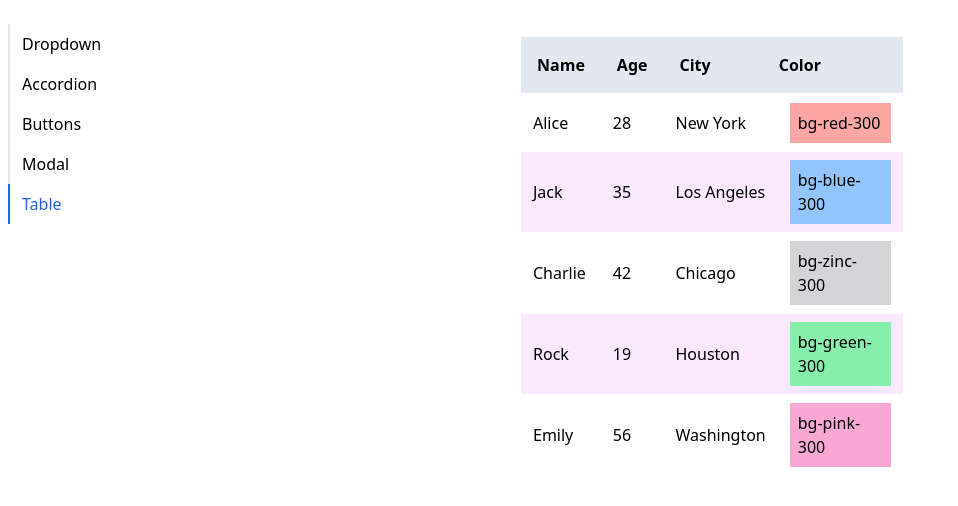
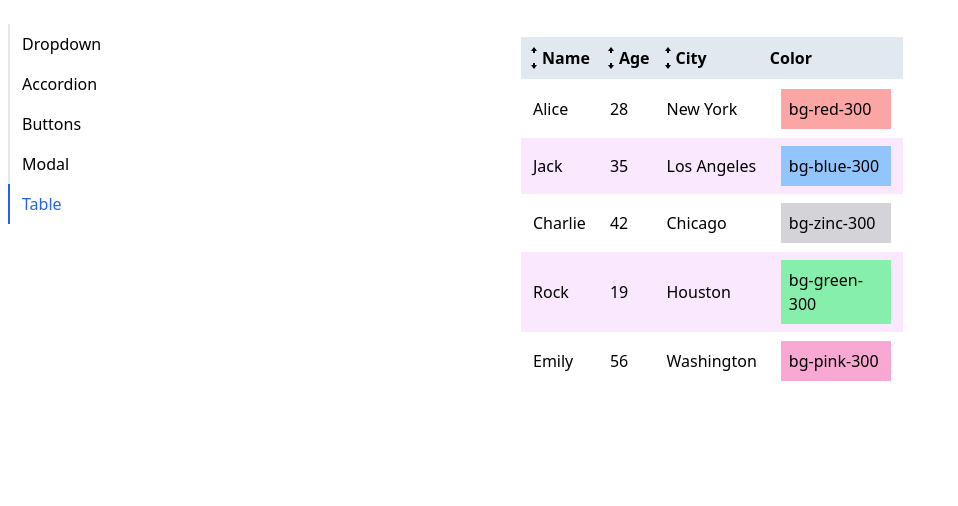
Before and after one commit to nath-Nipan-2022/navigation-project, a React (Vite) app: page /table in a window 1280 px wide. Shown: the top 506 px of the page, without its empty margins (0-958 px from the left). Built offline with nearby package versions, Linux system fonts and the light colour scheme.

Commit message:
sorting icons added!

```diff
--- a/src/components/SortableTable.jsx
+++ b/src/components/SortableTable.jsx
@@ -1,5 +1,6 @@
 import { useState } from "react";
 import Table from "./Table";
+import { GoArrowSmallUp, GoArrowSmallDown } from "react-icons/go";
 
 const SortableTable = (props) => {
   const [sortOrder, setSortOrder] = useState(null);
@@ -7,6 +8,12 @@ const SortableTable = (props) => {
   const { config, data } = props;
 
   const handleClick = (label) => {
+    if (sortBy && label !== sortBy) {
+      setSortBy(label);
+      setSortOrder("asc");
+      return;
+    }
+
     if (sortOrder === null) {
       setSortOrder("asc");
       setSortBy(label);
@@ -50,9 +57,12 @@ const SortableTable = (props) => {
         header: () => (
           <th
             onClick={() => handleClick(column.label)}
-            className="p-4 cursor-pointer"
+            className="cursor-pointer hover:bg-slate-100"
           >
-            {column.label}
+            <div className="p-1 flex items-center">
+              {getIcons(column.label, sortBy, sortOrder)}
+              {column.label}
+            </div>
           </th>
         ),
       };
@@ -63,4 +73,29 @@ const SortableTable = (props) => {
   return <Table {...props} config={updatedConfig} data={sortedData} />;
 };
 
+function getIcons(label, sortBy, sortOrder) {
+  //only change icon when it is clicked.
+  if (label !== sortBy) {
+    return (
+      <div>
+        <GoArrowSmallUp />
+        <GoArrowSmallDown />
+      </div>
+    );
+  }
+  if (sortOrder === "null") {
+    return (
+      <div>
+        <GoArrowSmallUp />
+        <GoArrowSmallDown />
+      </div>
+    );
+  }
+
+  if (sortOrder == "asc") {
+    return <GoArrowSmallUp />;
+  } else if (sortOrder == "desc") {
+    return <GoArrowSmallDown />;
+  }
+}
 export default SortableTable;
```
Also changed, not shown: src/assets/mesh-gradient (1).png (added).
